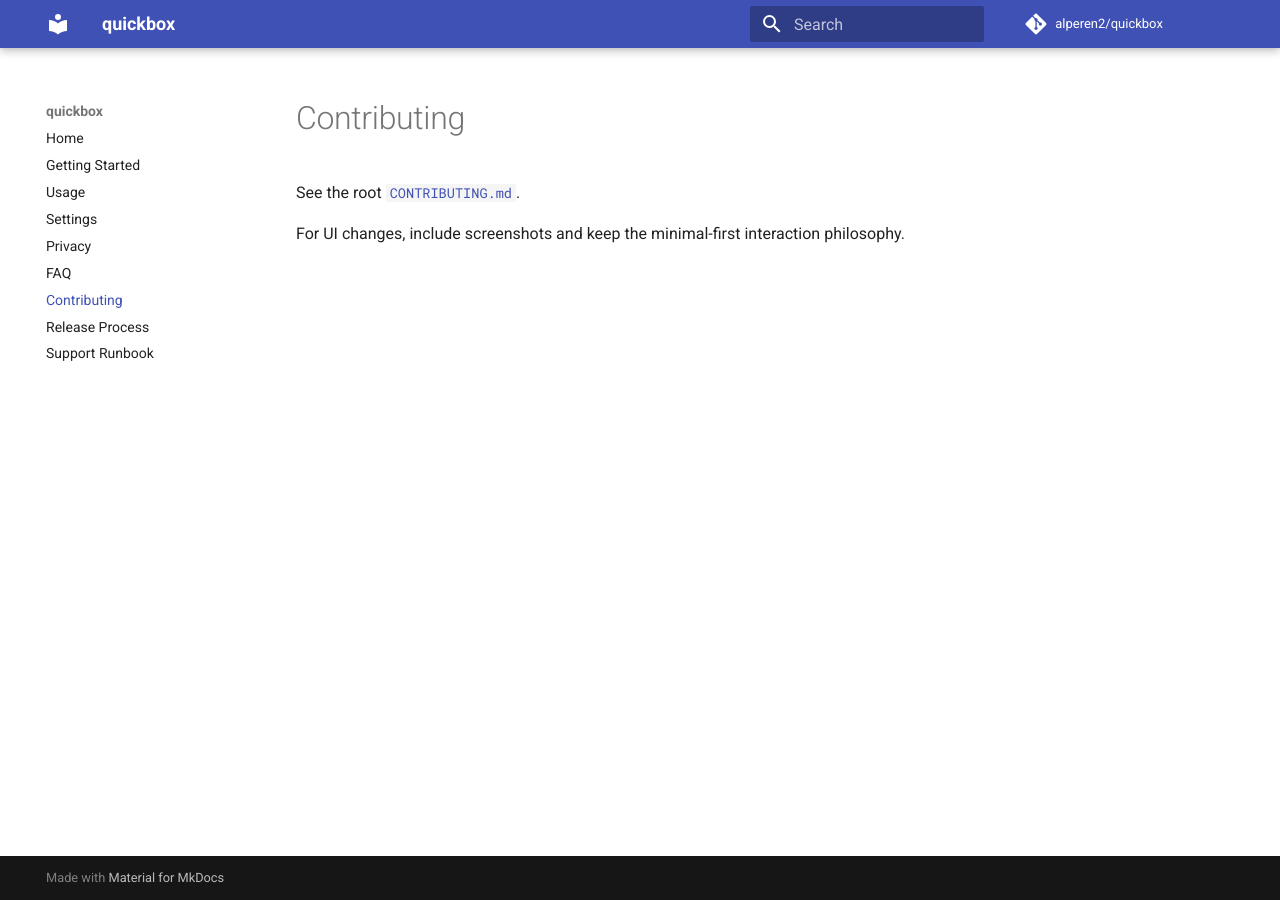
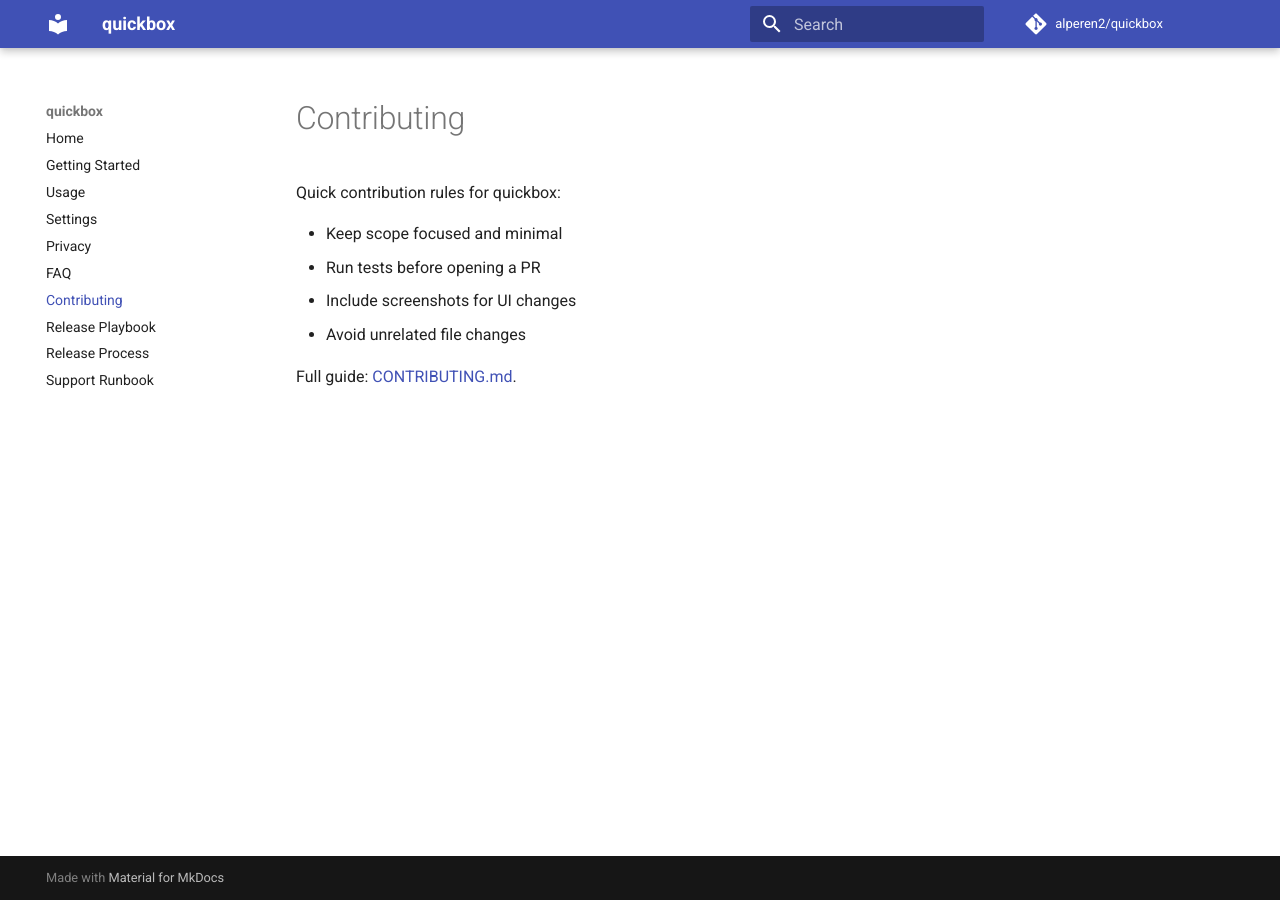
Before and after one commit to alperen2/quickbox, an MkDocs documentation site: the page built from docs/contributing.md, in a window 1280 px wide. Built offline with MkDocs 1.6.1 and Material for MkDocs 9.7.7, drawn with Linux system fonts in a browser that asks for light colours; comment, search, counter and statistics services are not loaded.

Commit message:
docs: fix mkdocs strict warnings

```diff
--- a/docs/contributing.md
+++ b/docs/contributing.md
@@ -1,5 +1,10 @@
 # Contributing
 
-See the root [`CONTRIBUTING.md`](../CONTRIBUTING.md).
+Quick contribution rules for quickbox:
 
-For UI changes, include screenshots and keep the minimal-first interaction philosophy.
+- Keep scope focused and minimal
+- Run tests before opening a PR
+- Include screenshots for UI changes
+- Avoid unrelated file changes
+
+Full guide: [CONTRIBUTING.md](https://github.com/alperen2/quickbox/blob/main/CONTRIBUTING.md).
--- a/mkdocs.yml
+++ b/mkdocs.yml
@@ -15,6 +15,7 @@ nav:
   - Privacy: privacy.md
   - FAQ: faq.md
   - Contributing: contributing.md
+  - Release Playbook: release-playbook.md
   - Release Process: release-process.md
   - Support Runbook: support-runbook.md
 
```
